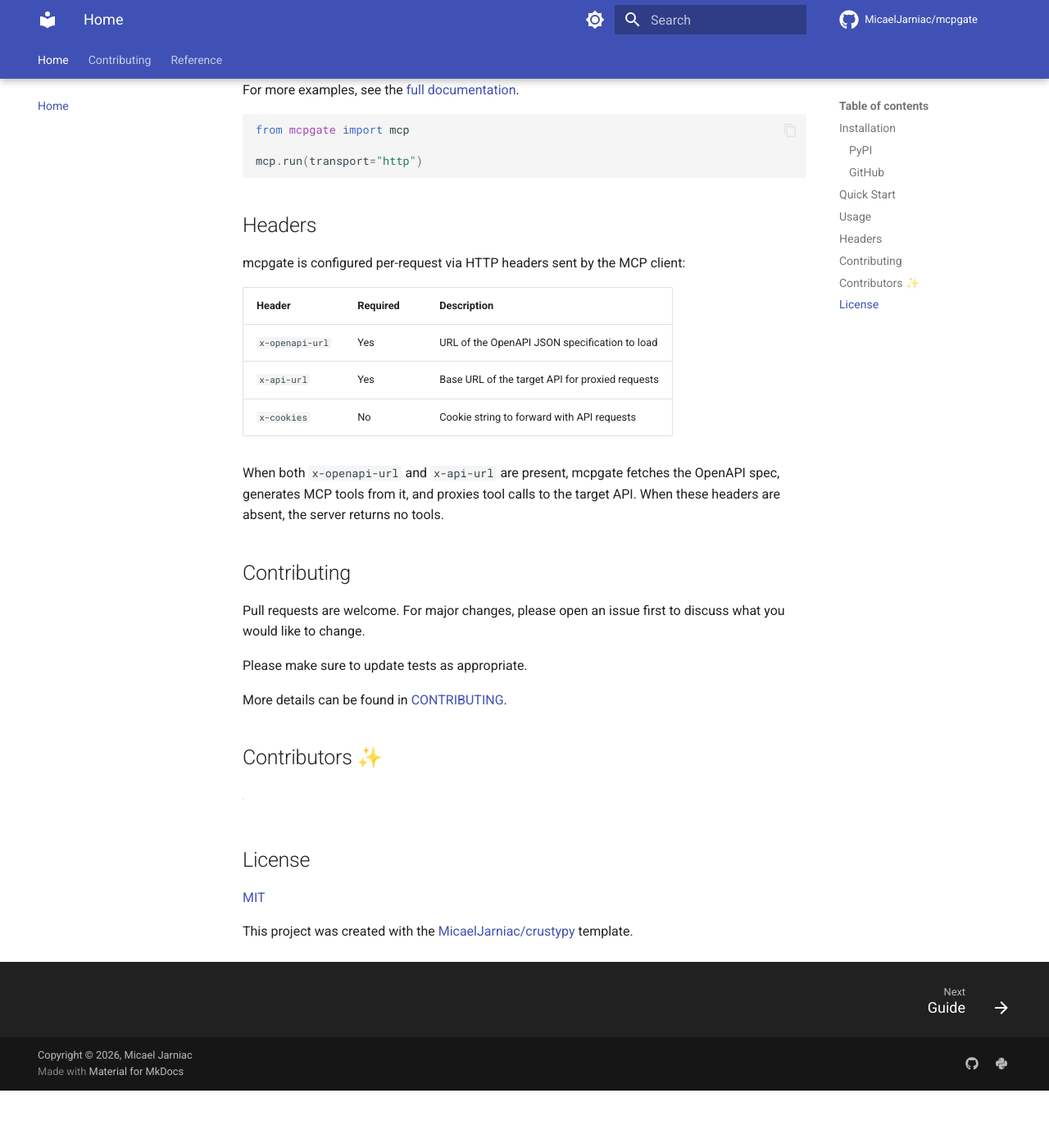
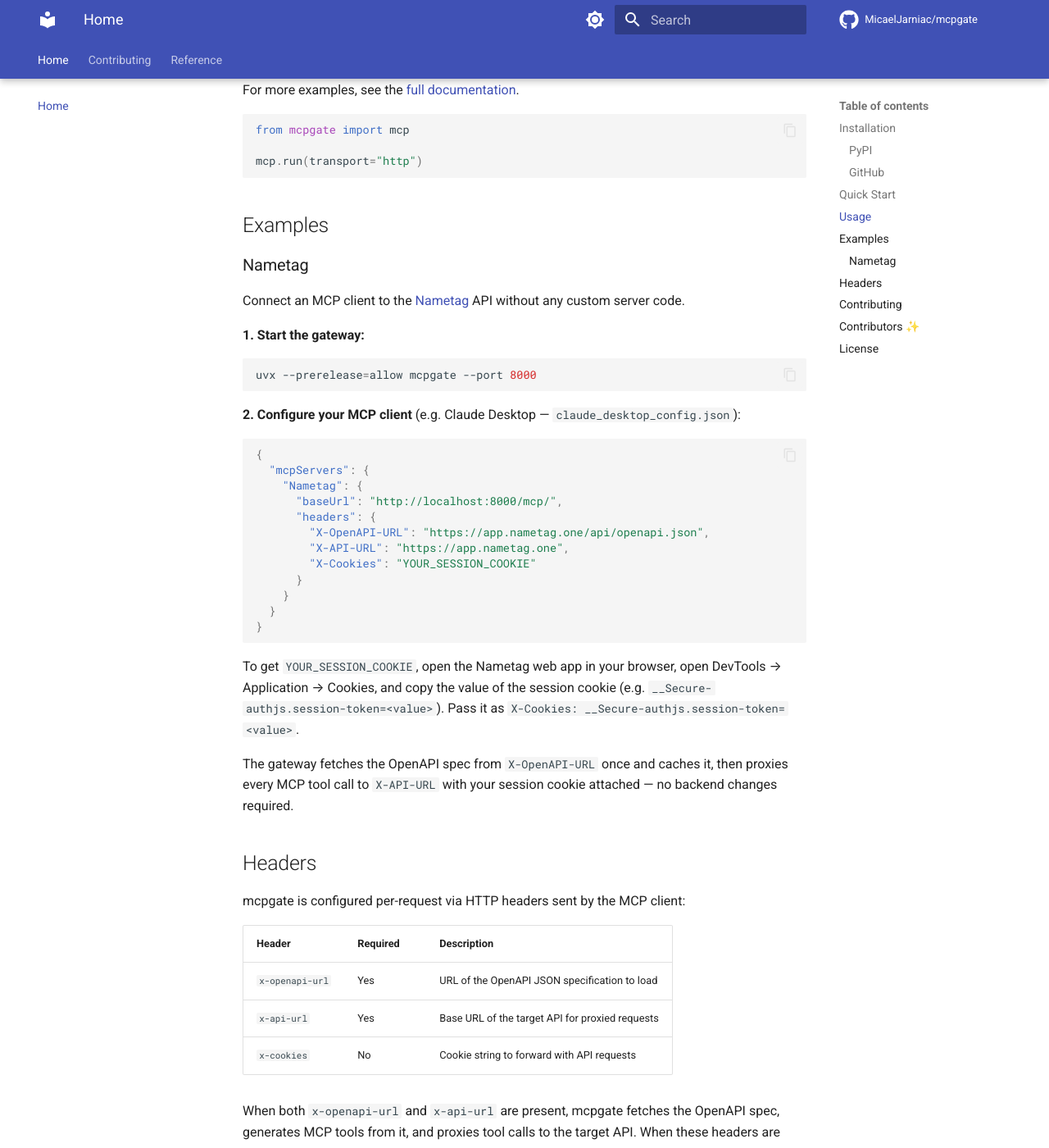
Before and after one commit to MicaelJarniac/mcpgate, an MkDocs documentation site: the page built from docs/README.md, in a window 1280 px wide and 1400 px high, scrolled down 1555 px. Shown: the whole window at 82% size. Built offline with MkDocs 1.6.1 and Material for MkDocs 9.7.7, drawn with Linux system fonts in a browser that asks for light colours; comment, search, counter and statistics services are not loaded; the version menu is left out; before the commit the page ends 2885 px from its top, so only the background shows below that.

Commit message:
docs: add Nametag example with MCP client config
Co-Authored-By: Claude Sonnet 4.6 <noreply@anthropic.com>

````diff
--- a/docs/README.md
+++ b/docs/README.md
@@ -127,6 +127,39 @@ from mcpgate import mcp
 mcp.run(transport="http")
 ```
 
+## Examples
+
+### Nametag
+
+Connect an MCP client to the [Nametag](https://nametag.one) API without any custom server code.
+
+**1. Start the gateway:**
+
+```bash
+uvx --prerelease=allow mcpgate --port 8000
+```
+
+**2. Configure your MCP client** (e.g. Claude Desktop — `claude_desktop_config.json`):
+
+```json
+{
+  "mcpServers": {
+    "Nametag": {
+      "baseUrl": "http://localhost:8000/mcp/",
+      "headers": {
+        "X-OpenAPI-URL": "https://app.nametag.one/api/openapi.json",
+        "X-API-URL": "https://app.nametag.one",
+        "X-Cookies": "YOUR_SESSION_COOKIE"
+      }
+    }
+  }
+}
+```
+
+To get `YOUR_SESSION_COOKIE`, open the Nametag web app in your browser, open DevTools → Application → Cookies, and copy the value of the session cookie (e.g. `__Secure-authjs.session-token=<value>`). Pass it as `X-Cookies: __Secure-authjs.session-token=<value>`.
+
+The gateway fetches the OpenAPI spec from `X-OpenAPI-URL` once and caches it, then proxies every MCP tool call to `X-API-URL` with your session cookie attached — no backend changes required.
+
 ## Headers
 
 mcpgate is configured per-request via HTTP headers sent by the MCP client:
````
